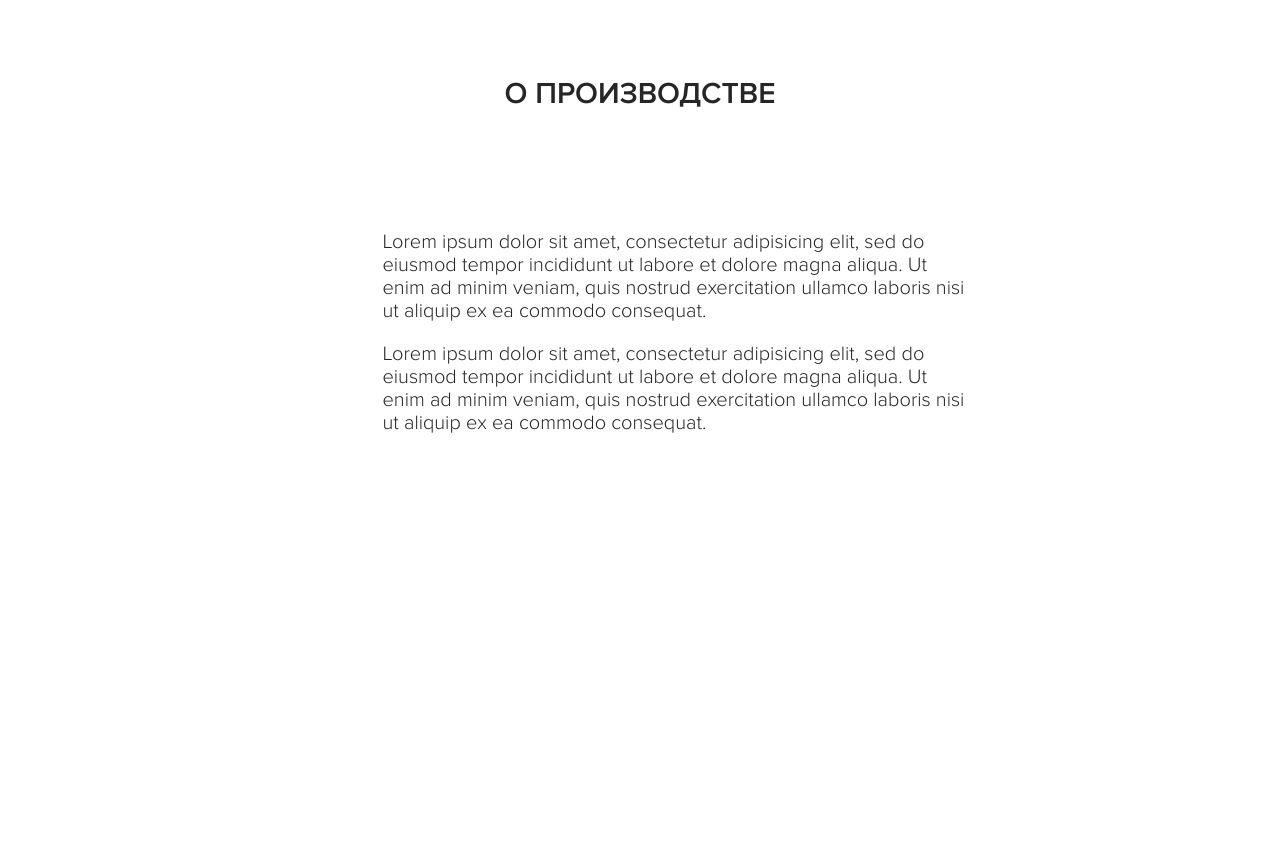
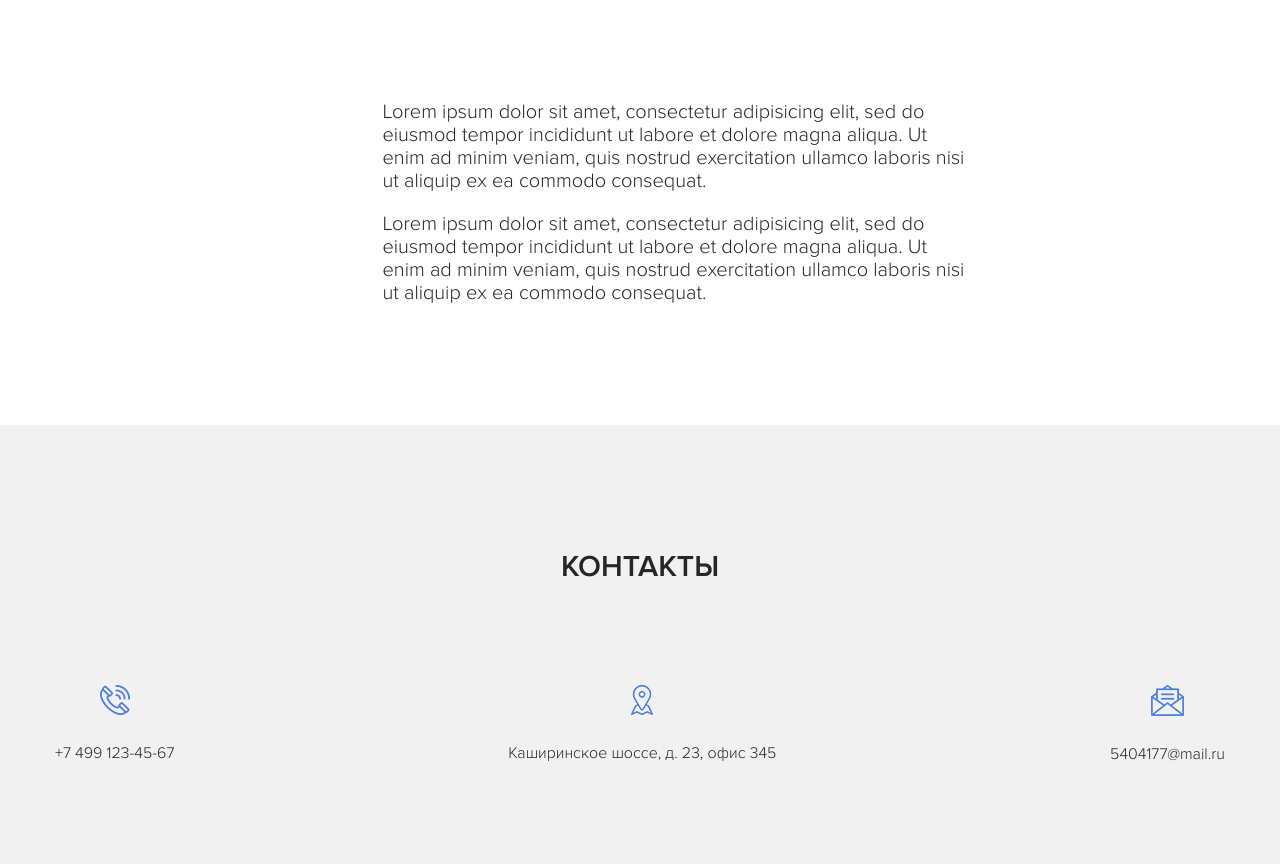
Before and after one commit to 1ocke/SKINALI, a plain HTML site: page index.html in a window 1280 px wide. Shown: the part 6922-7786 px from the top of the page. Before the commit the page ends 7477 px from the top, so only its background shows below. Drawn offline with Linux system fonts and the light colour scheme; a script that the page names is missing.

Commit message:
add contacts section

```diff
--- a/index.html
+++ b/index.html
@@ -541,6 +541,40 @@
             <!-- /.container -->
         </section>
         <!-- /.section factory -->
+
+        <section class="section contacts">
+            <div class="container">
+                <h2 class="section-title section__title">Контакты</h2>
+                <!-- /.section-title section__title -->
+
+                <div class="contacts-block">
+                    <div class="contacts-block__item">
+                        <img src="img/contacts/phone.png" alt="" class="contacts__image">
+                        <div class="contacts__text">
+                            <a href="#" class="contacts__link">
+                                +7 499 123-45-67
+                            </a>
+                        </div>
+                    </div>
+                    <div class="contacts-block__item">
+                        <img src="img/contacts/map.png" alt="" class="contacts__image">
+                        <div class="contacts__text">
+                            <address class="contacts__address">Каширинское шоссе, д. 23, офис 345</address>
+                        </div>
+                    </div>
+                    <div class="contacts-block__item">
+                        <img src="img/contacts/email.png" alt="" class="contacts__image">
+                        <div class="contacts__text">
+                            <a href="#" class="contacts__link">
+                                5404177@mail.ru
+                            </a>
+                        </div>
+                    </div>
+                </div>
+            </div>
+            <!-- /.container -->
+        </section>
+        <!-- /.section contacts -->
     </main>
 
 
--- /dev/null
+++ b/scss/blocks/_contacts.scss
@@ -0,0 +1,40 @@
+.contacts {
+    background-color: #f1f1f1;
+
+    &-block {
+        display: flex;
+        justify-content: space-between;
+        flex-wrap: wrap;
+
+        &__item {
+            text-align: center;
+
+            @media (max-width: 768px) {
+                width: 100%;
+                margin-bottom: 30px;
+            }
+        }
+    }
+
+    &__image {
+        margin-bottom: 25px;
+    }
+
+    &__text {
+        font-size: 16px;
+    }
+
+    &__link {
+        text-decoration: none;
+        color: $text-color;
+    }
+
+    &__address {
+        font-style: normal;
+
+        @media (max-width: 768px) {
+            max-width: 200px;
+            margin: auto;
+        }
+    }
+}
--- a/scss/blocks/_factory.scss
+++ b/scss/blocks/_factory.scss
@@ -1,4 +1,6 @@
 .factory {
+    margin-top: -130px;
+
     &-block {
         display: flex;
         justify-content: center;
@@ -8,10 +10,18 @@
             margin-left: 70px;
             flex-basis: 50%;
             font-size: 20px;
+
+            @media (max-width: 991px) {
+                margin-left: 20px;
+            }
         }
 
         &__image {
             margin: 20px 0;
         }
     }
+
+    @media (max-width: 768px) {
+        margin: 0 auto;
+    }
 }
--- a/scss/style.scss
+++ b/scss/style.scss
@@ -39,3 +39,6 @@
 
 // Блок производство
 @import 'blocks/factory';
+
+// Блок с контактами
+@import 'blocks/contacts';
```
Also changed, not shown: css/style.css, img/contacts/email.png (added), img/contacts/map.png (added), img/contacts/phone.png (added), 1 other file.
